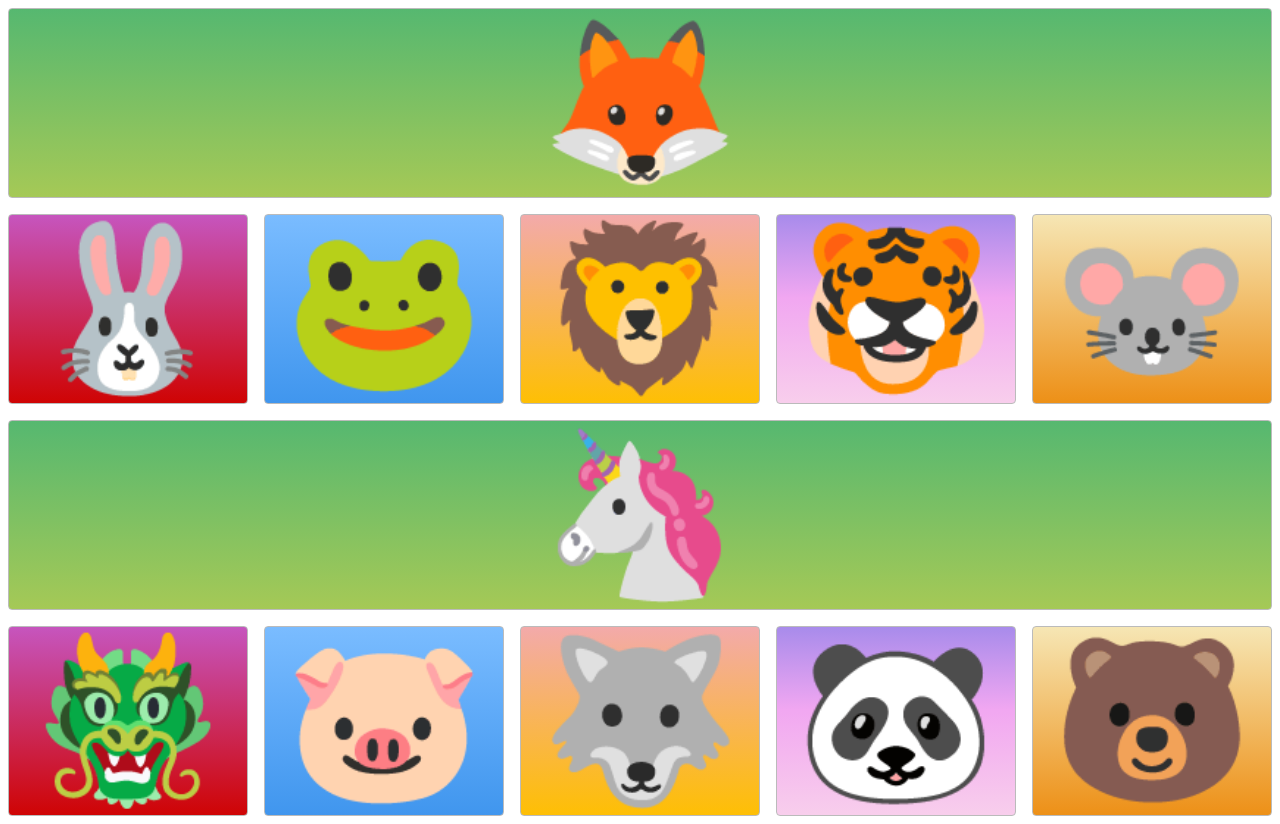
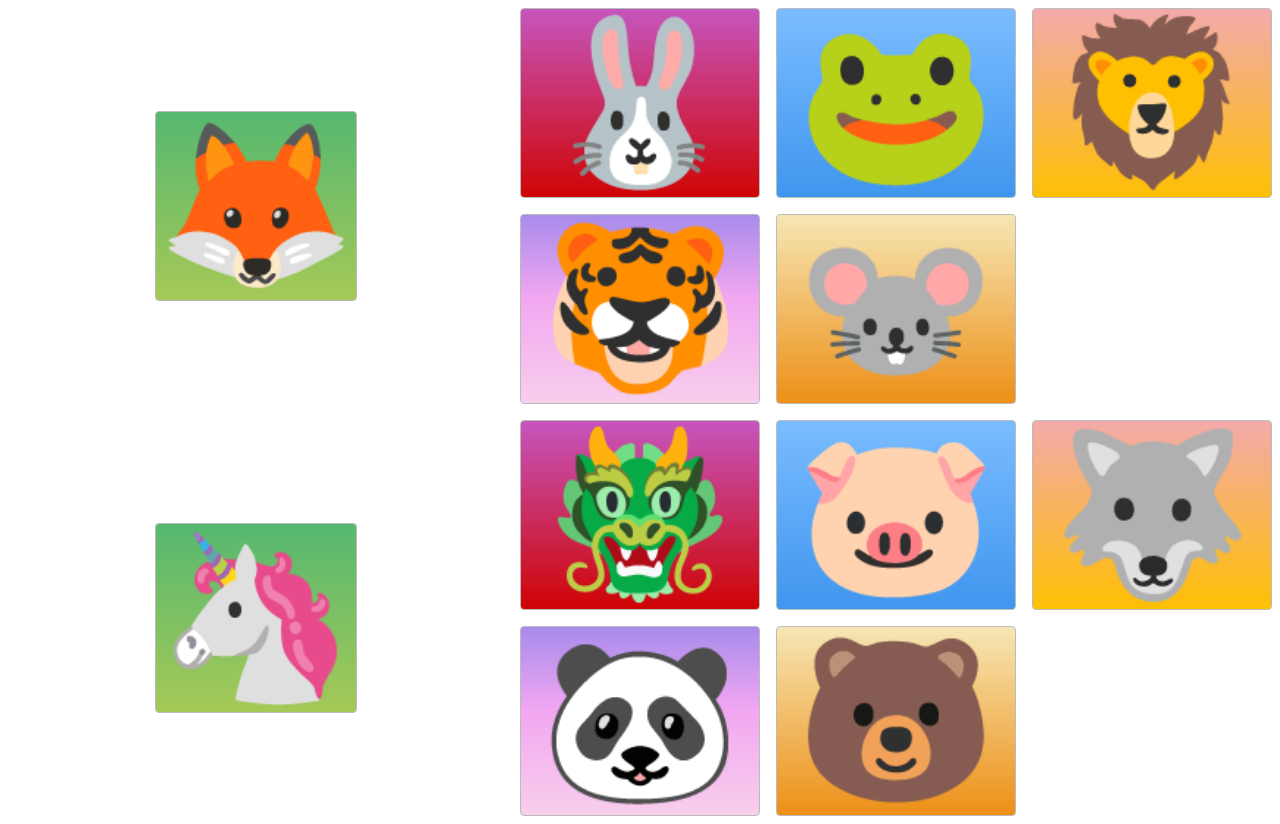
Before and after one commit to GetsugAa4/WebDev-Learnage, a plain HTML site: page 4. CSS Grid + CSS Layout/0. Grid Master/index.html in a window 1280 px wide. Drawn offline with Linux system fonts and the light colour scheme.

Commit message:
Update style.css

```diff
--- a/4. CSS Grid + CSS Layout/0. Grid Master/style.css
+++ b/4. CSS Grid + CSS Layout/0. Grid Master/style.css
@@ -9,7 +9,11 @@
 }
 
 .green {
-    grid-column: 1/-1 ;
+    grid-column: /* 1/-1 */
+                 span 2 ;
+    grid-row : span 2;
+    justify-self: center;
+    align-self: center;
 }
 
 .zone {
```
